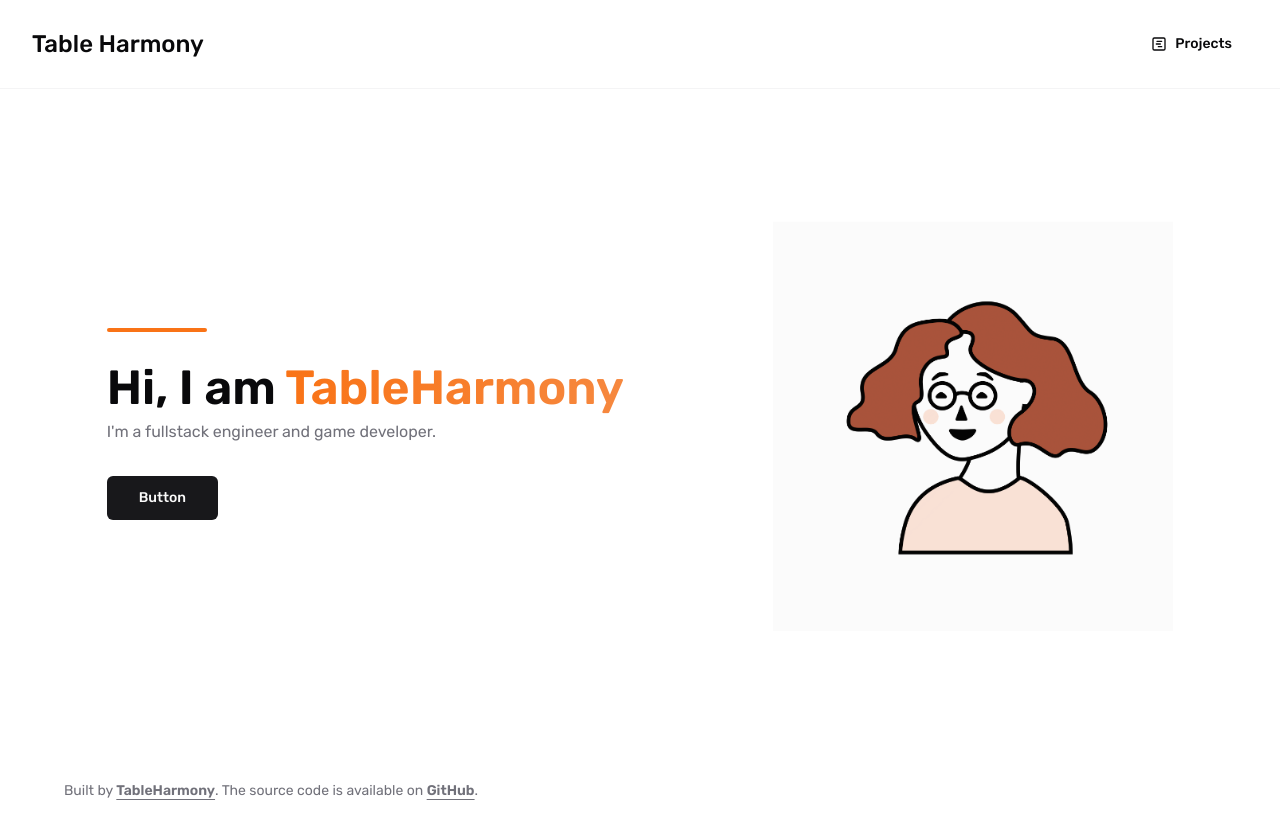
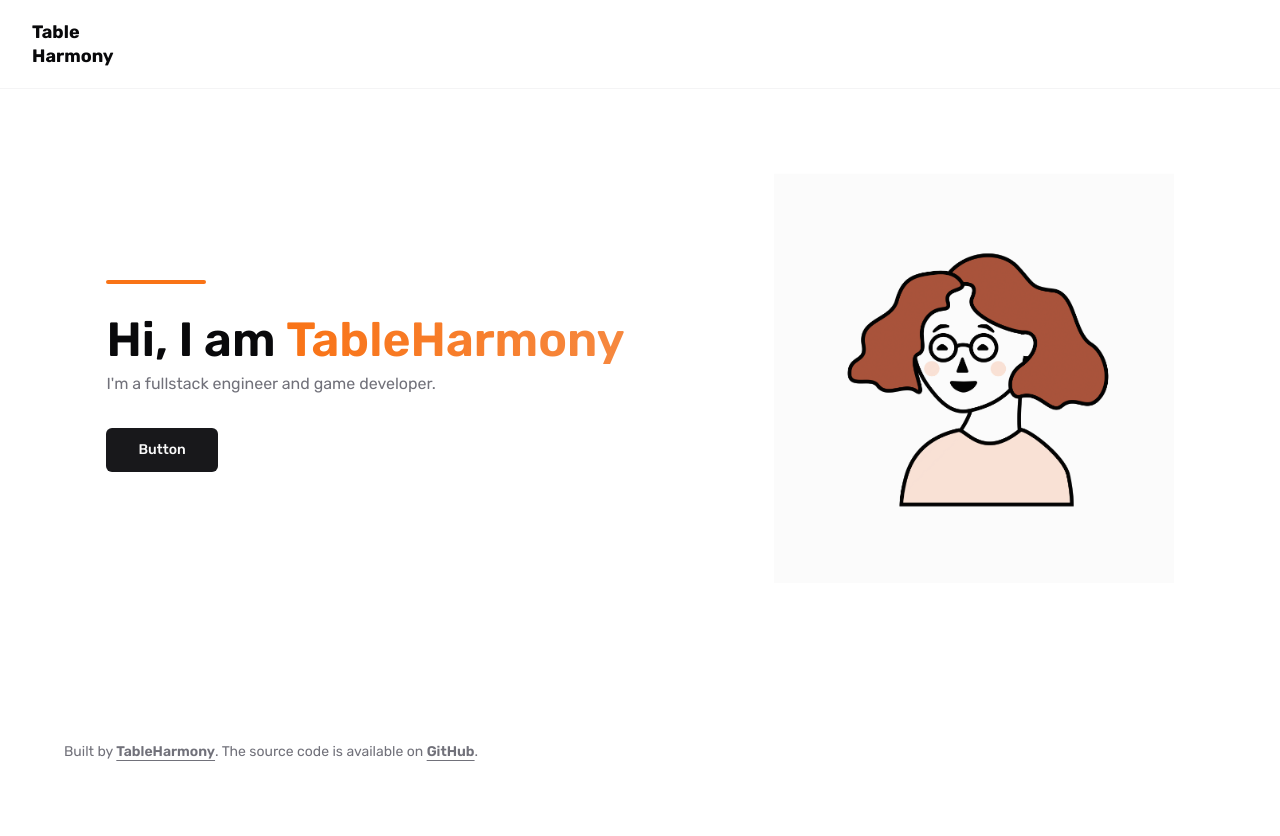
Before and after one commit to table-harmony/tableharmony, a Next.js app: page / in a window 1280 px wide. Shown: the top 836 px of the page. After the commit the page ends 800 px from the top, so only its background shows below. Built offline with nearby package versions, Linux system fonts and the light colour scheme.

Commit message:
remving projects page

```diff
--- a/package.json
+++ b/package.json
@@ -13,7 +13,6 @@
     "@radix-ui/react-popover": "^1.1.1",
     "@radix-ui/react-separator": "^1.1.0",
     "@radix-ui/react-slot": "^1.1.0",
-    "@radix-ui/react-tooltip": "^1.1.2",
     "class-variance-authority": "^0.7.0",
     "clsx": "^2.1.1",
     "lucide-react": "^0.377.0",
@@ -23,8 +22,7 @@
     "react": "^18.3.1",
     "react-dom": "^18.3.1",
     "tailwind-merge": "^2.5.2",
-    "tailwindcss-animate": "^1.0.7",
-    "vercel": "^34.4.0"
+    "tailwindcss-animate": "^1.0.7"
   },
   "devDependencies": {
     "@types/node": "^20.16.0",
--- a/src/app/(landing)/_sections/hero.tsx
+++ b/src/app/(landing)/_sections/hero.tsx
@@ -4,14 +4,17 @@ import Image from "next/image";
 
 export function HeroSection() {
   return (
-    <section className="container py-8 md:py-12 md:pb-8 lg:my-20">
+    <section className="container py-8 md:py-12 md:pb-8 lg:py-20">
       <div className="flex flex-col items-center justify-around md:flex-row">
         <div className="space-y-8">
           <Separator className="h-1 w-[100px] rounded-md bg-orange-500" />
 
-          <div className="space-y-2">
+          <div className="space-y-4 md:space-y-2">
             <h1 className="text-3xl font-semibold md:text-4xl xl:text-5xl">
-              Hi, I am <span className="text-gradient">TableHarmony</span>
+              Hi, I am{" "}
+              <span className="text-gradient block md:inline-block">
+                TableHarmony
+              </span>
             </h1>
             <p className="max-w-lg text-balance text-sm text-muted-foreground md:text-base">
               I&apos;m a fullstack engineer and game developer.
--- a/src/app/layout.tsx
+++ b/src/app/layout.tsx
@@ -9,6 +9,8 @@ import { ContextProvider } from "@/components/context-provider";
 
 import { SiteFooter } from "@/components/site-footer";
 import { SiteHeader } from "@/components/site-header";
+
+import NextToploader from "nextjs-toploader";
 
 const fontSans = FontSans({
   subsets: ["latin"],
@@ -44,6 +46,8 @@ export default function RootLayout({ children }: RootLayoutProps) {
       >
         <ContextProvider>
           <div className="relative flex min-h-screen flex-col bg-background">
+            <NextToploader showSpinner={false} />
+
             <SiteHeader />
             <main className="flex-1">{children}</main>
             <SiteFooter />
--- a/src/app/projects/page.tsx
+++ /dev/null
@@ -1,9 +0,0 @@
-export default function Projects() {
-  return (
-    <div className="container py-8 md:py-12 md:pb-8 lg:py-20">
-      <h1 className="text-3xl font-semibold md:text-4xl xl:text-5xl">
-        Projects
-      </h1>
-    </div>
-  );
-}
--- a/src/components/site-header.tsx
+++ b/src/components/site-header.tsx
@@ -1,14 +1,15 @@
 import Link from "next/link";
-import { MenuButton } from "./menu-button";
 
 export function SiteHeader() {
   return (
     <header className="sticky top-0 z-50 w-full border-b border-border/40 py-4 backdrop-blur supports-[backdrop-filter]:bg-background/60">
       <div className="container flex h-14 items-center justify-between">
-        <Link href="/" className="text-lg font-medium lg:text-2xl">
-          Table Harmony
+        <Link href="/" className="flex items-center space-x-2">
+          <div className="flex flex-col text-lg font-bold leading-[24px]">
+            <span>Table</span>
+            <span>Harmony</span>
+          </div>
         </Link>
-        <MenuButton />
       </div>
     </header>
   );
```
Also changed, not shown: 1 other file (tests, documents, lock files or other folders).
